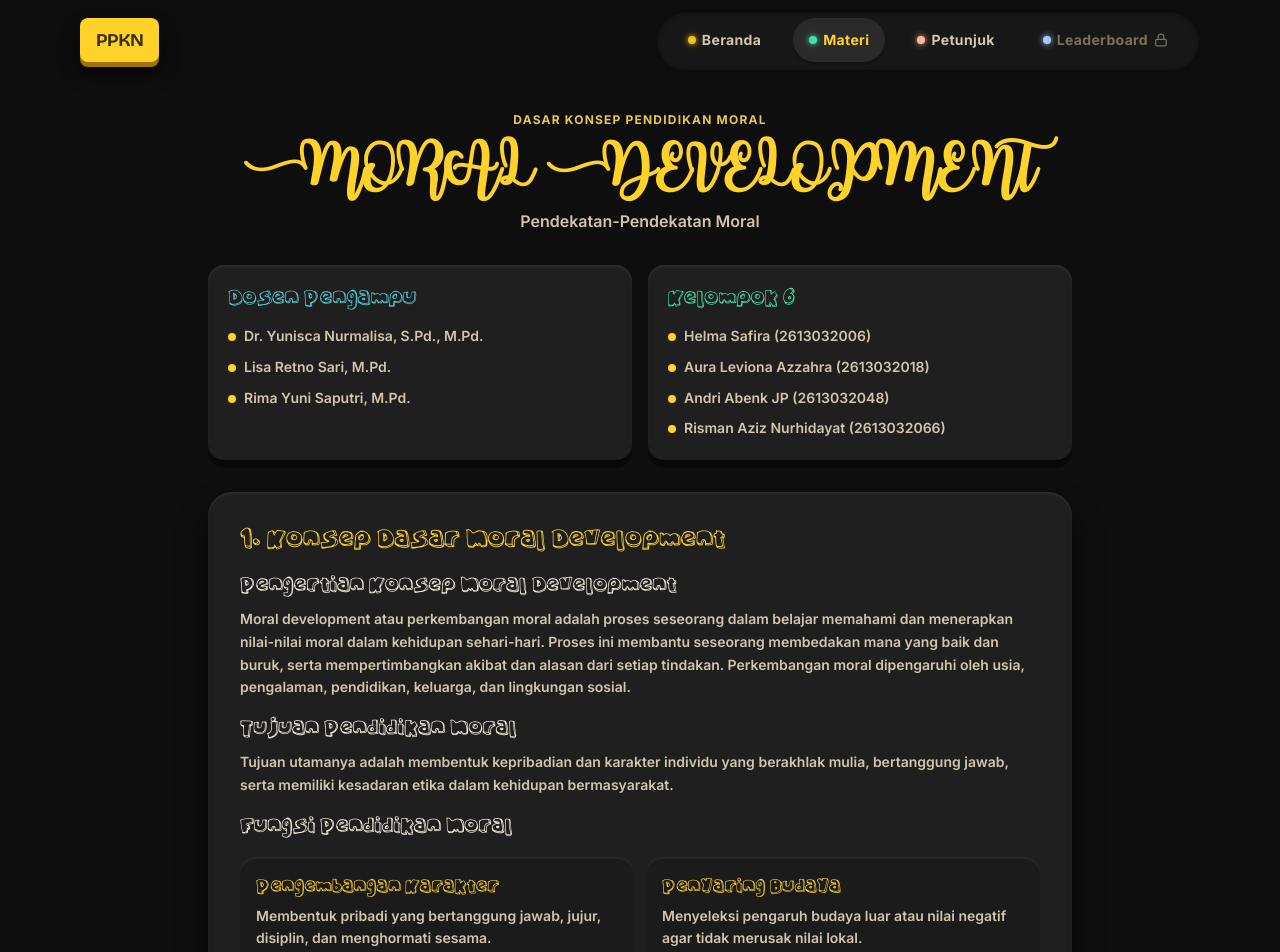
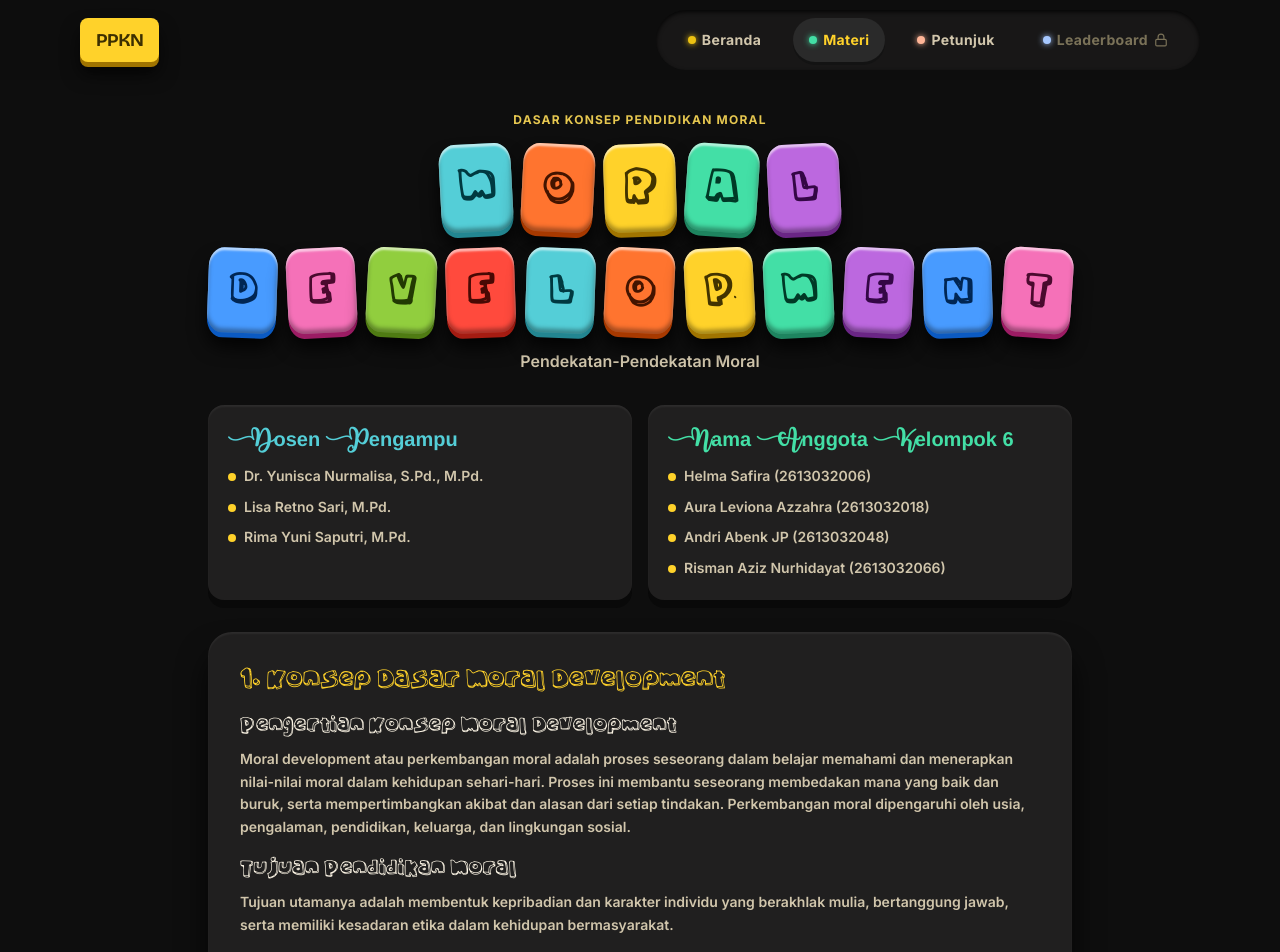
Before and after one commit to pangestuanton/ppkn-dev, a Next.js app: page /materi in a window 1280 px wide. Shown: the top 952 px of the page. Built offline with nearby package versions, Linux system fonts and the light colour scheme.

Commit message:
Restore clay material page title

```diff
--- a/app/materi/page.tsx
+++ b/app/materi/page.tsx
@@ -1,5 +1,6 @@
 import Link from "next/link";
 import ClayTitle from "@/components/ClayTitle";
+import MixedFontText from "@/components/MixedFontText";
 
 const lecturers = ["Dr. Yunisca Nurmalisa, S.Pd., M.Pd.", "Lisa Retno Sari, M.Pd.", "Rima Yuni Saputri, M.Pd."];
 const members = [
@@ -38,17 +39,17 @@ function InfoList({ items }: { items: string[] }) {
 }
 
 function Cards({ items }: { items: string[][] }) {
-  return <div className="mt-4 grid gap-3 sm:grid-cols-2">{items.map(([title, text]) => <div key={title} className="rounded-2xl bg-[#1c1b1b] p-4 shadow-[inset_0_2px_1px_rgba(255,255,255,.06),0_5px_0_#090909]"><h3 className="font-['Chunky'] text-lg text-[#FFD22A]">{title}</h3><p className="mt-1 font-['Quicksand'] text-sm font-semibold leading-relaxed text-[#d1c6ac]">{text}</p></div>)}</div>;
+  return <div className="mt-4 grid gap-3 sm:grid-cols-2">{items.map(([title, text]) => <div key={title} className="rounded-2xl bg-[#1c1b1b] p-4 shadow-[inset_0_2px_1px_rgba(255,255,255,.06),0_5px_0_#090909]"><h3 className="font-arimo text-lg font-bold text-[#FFD22A]"><MixedFontText text={title} /></h3><p className="mt-1 font-['Quicksand'] text-sm font-semibold leading-relaxed text-[#d1c6ac]">{text}</p></div>)}</div>;
 }
 
 export default function MateriPage() {
   return (
     <div className="relative mx-auto flex w-full max-w-5xl flex-col gap-6 px-4 py-8 sm:gap-8 sm:px-6 lg:px-20">
-      <header className="relative z-10 text-center"><p className="font-['Quicksand'] text-xs font-bold uppercase tracking-widest text-[#E6C750]">DASAR KONSEP PENDIDIKAN MORAL</p><div className="mt-4"><h1 className="font-arimo text-3xl font-bold text-[#FFD22A] sm:text-5xl">{Array.from("MORAL DEVELOPMENT").map((character, index) => <span key={`${character}-${index}`} className={character !== character.toLowerCase() && character === character.toUpperCase() ? "font-joshico" : "font-arimo"}>{character}</span>)}</h1></div><p className="mt-4 font-['Quicksand'] text-sm font-semibold text-[#d1c6ac] sm:text-base">Pendekatan-Pendekatan Moral</p></header>
+      <header className="relative z-10 text-center"><p className="font-['Quicksand'] text-xs font-bold uppercase tracking-widest text-[#E6C750]">DASAR KONSEP PENDIDIKAN MORAL</p><div className="mt-4"><ClayTitle text="MORAL DEVELOPMENT" size="md" /></div><p className="mt-4 font-['Quicksand'] text-sm font-semibold text-[#d1c6ac] sm:text-base">Pendekatan-Pendekatan Moral</p></header>
 
       <section className="grid gap-4 sm:grid-cols-2">
-        <div className="rounded-2xl bg-[#201f1f] p-5 shadow-[inset_0_2px_2px_rgba(255,255,255,.06),0_8px_0_#090909]"><h2 className="font-['Chunky'] text-xl text-[#54CED7]">Dosen Pengampu</h2><InfoList items={lecturers} /></div>
-        <div className="rounded-2xl bg-[#201f1f] p-5 shadow-[inset_0_2px_2px_rgba(255,255,255,.06),0_8px_0_#090909]"><h2 className="font-['Chunky'] text-xl text-[#43DFA6]">Kelompok 6</h2><InfoList items={members} /></div>
+        <div className="rounded-2xl bg-[#201f1f] p-5 shadow-[inset_0_2px_2px_rgba(255,255,255,.06),0_8px_0_#090909]"><h2 className="font-arimo text-xl font-bold text-[#54CED7]"><MixedFontText text="Dosen Pengampu" /></h2><InfoList items={lecturers} /></div>
+        <div className="rounded-2xl bg-[#201f1f] p-5 shadow-[inset_0_2px_2px_rgba(255,255,255,.06),0_8px_0_#090909]"><h2 className="font-arimo text-xl font-bold text-[#43DFA6]"><MixedFontText text="Nama Anggota Kelompok 6" /></h2><InfoList items={members} /></div>
       </section>
 
       <article className="space-y-6 rounded-3xl bg-[#201f1f] p-4 sm:p-6 lg:p-8 shadow-[inset_0_2px_2px_rgba(255,255,255,.06),0_12px_0_#090909,0_22px_30px_rgba(0,0,0,.7)]">
--- /dev/null
+++ b/components/MixedFontText.tsx
@@ -0,0 +1,9 @@
+type MixedFontTextProps = { text: string };
+
+/** Kapital memakai Joshico, sedangkan huruf kecil memakai Arimo. */
+export default function MixedFontText({ text }: MixedFontTextProps) {
+  return <>{Array.from(text).map((character, index) => {
+    const uppercase = character !== character.toLowerCase() && character === character.toUpperCase();
+    return <span key={`${character}-${index}`} className={uppercase ? "font-joshico" : "font-arimo"}>{character}</span>;
+  })}</>;
+}
```
